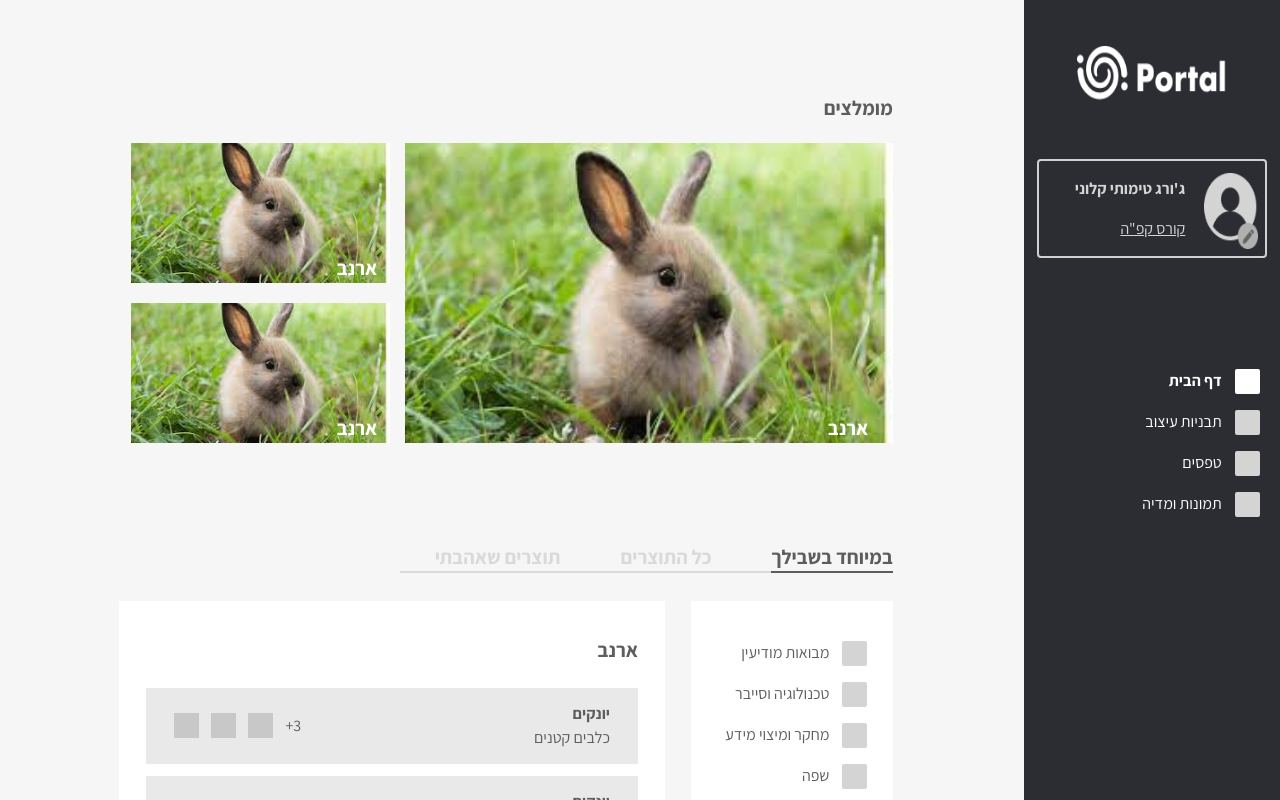
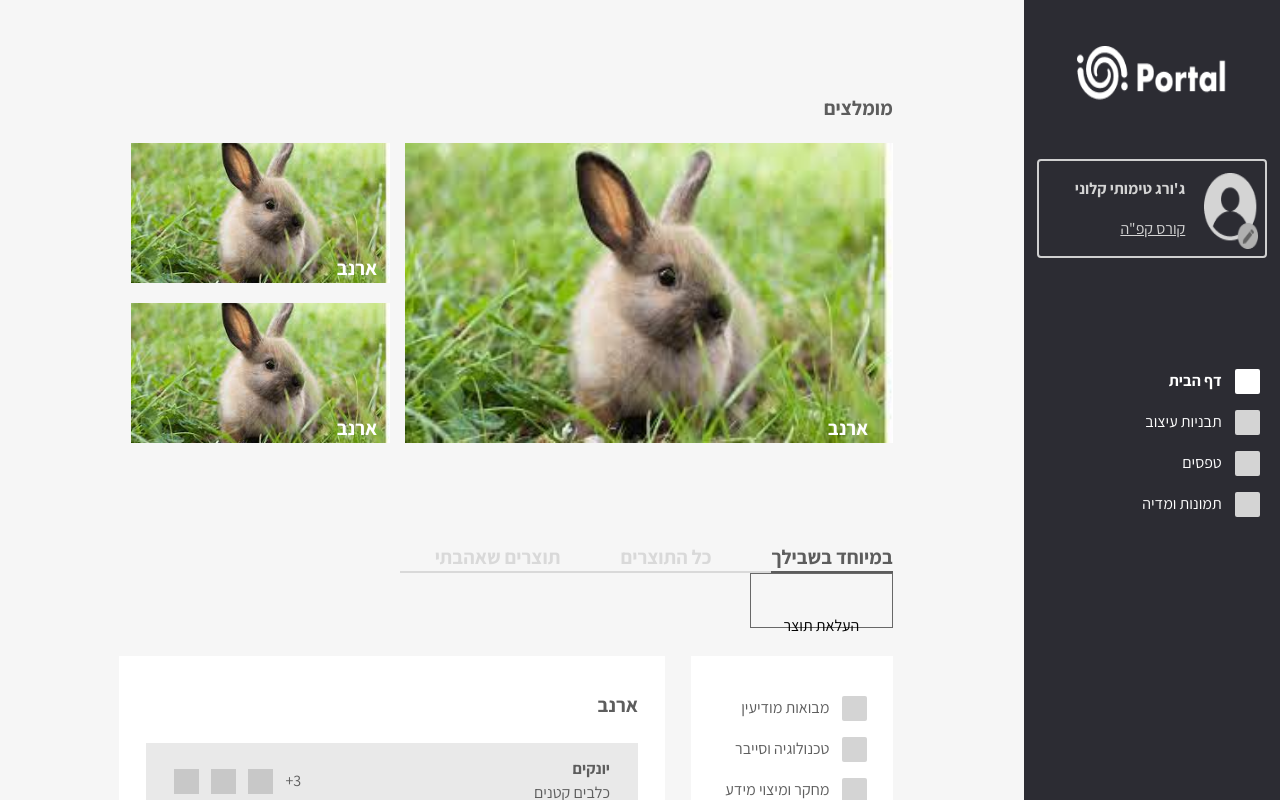
Before and after one commit to 50yearskippur/portalClient, a React (Create React App) app: page / in a window 1280 px wide. Shown: the top 800 px of the page. Built offline with nearby package versions, Linux system fonts and the light colour scheme.

Commit message:
added button component

```diff
--- /dev/null
+++ b/src/components/Button/Button.css
@@ -0,0 +1,12 @@
+.text-button {
+  font-size: 16px;
+  font-weight: 400;
+  line-height: 24px;
+}
+
+.button {
+  border: 1px solid #686868;
+  width: 11vw;
+  height: 6.7vh;
+  /* padding-top: 0; */
+}
--- /dev/null
+++ b/src/components/Button/Button.jsx
@@ -0,0 +1,12 @@
+import "./Button.css";
+
+const Button = ({ text }) => {
+  return (
+    <div className="button">
+      <img />
+      <p className="text-button">{text}</p>
+    </div>
+  );
+};
+
+export default Button;
--- a/src/pages/HomePage.jsx
+++ b/src/pages/HomePage.jsx
@@ -5,6 +5,7 @@ import rabit from "../assets/img/rabit.jpg";
 import RecommendedItem from "../components/ItemsComponents/RecommendedItem";
 import TitlesList from "../components/TitlesList/TitlesList";
 import SubSubjects from "../components/SubSubjects/SubSubjects";
+import Button from "../components/Button/Button";
 
 //delete in production
 const data = [
@@ -103,10 +104,11 @@ const HomePage = () => {
         />
       </div>
       <Tabs style={{ marginTop: "12.7vh" }} tabsArray={tabsArray} />
+      <Button text={"העלאת תוצר"} />
       <div style={{ display: "flex" }}>
         <div
           className="white-container"
-          style={{ marginTop: "3.5vh", marginLeft: "2vw", marginBottom: "2vh"  }}
+          style={{ marginTop: "3.5vh", marginLeft: "2vw", marginBottom: "2vh" }}
         >
           <TitlesList
             titlesArray={titlesObjectsArray}
```
